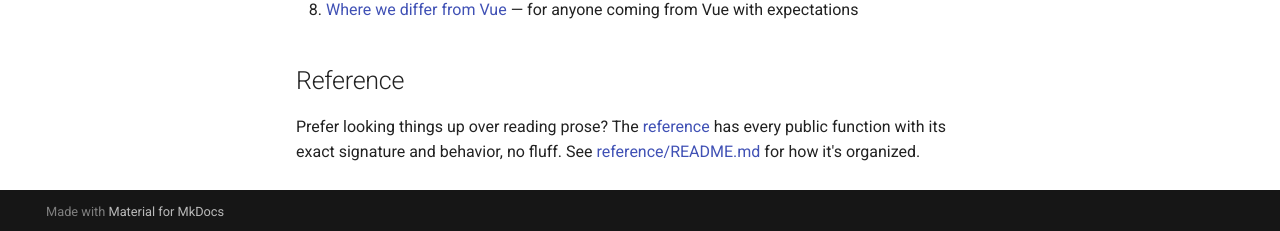
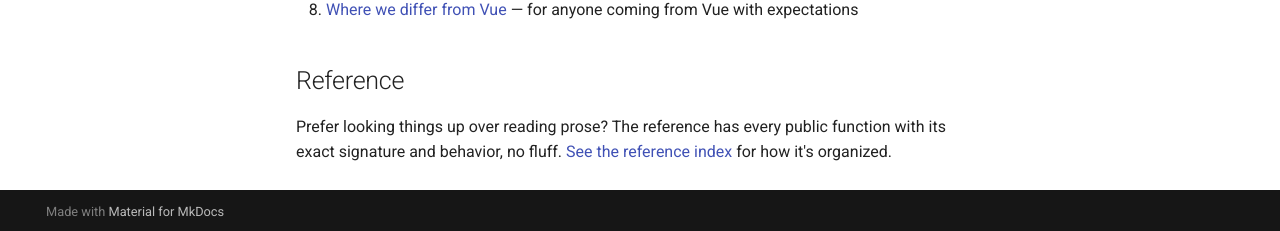
Before and after one commit to orhpel/reactive, an MkDocs documentation site: the page built from docs/index.md, in a window 1280 px wide and 1158 px high. Shown: the part 924-1155 px from the top of the window. Built offline with MkDocs 1.6.1 and Material for MkDocs 9.7.7, drawn with Linux system fonts in a browser that asks for light colours; comment, search, counter and statistics services are not loaded.

Commit message:
Clarify reference section in index.md
Updated reference section for clarity and organization.

```diff
--- a/docs/index.md
+++ b/docs/index.md
@@ -39,7 +39,6 @@ is.
 
 ## Reference
 
-Prefer looking things up over reading prose? The [reference](reference/)
-has every public function with its exact signature and behavior, no
-fluff. See [reference/README.md](reference/README.md) for how it's
-organized.
+Prefer looking things up over reading prose? The reference has every public
+function with its exact signature and behavior, no fluff.
+[See the reference index](reference/) for how it's organized.
```
